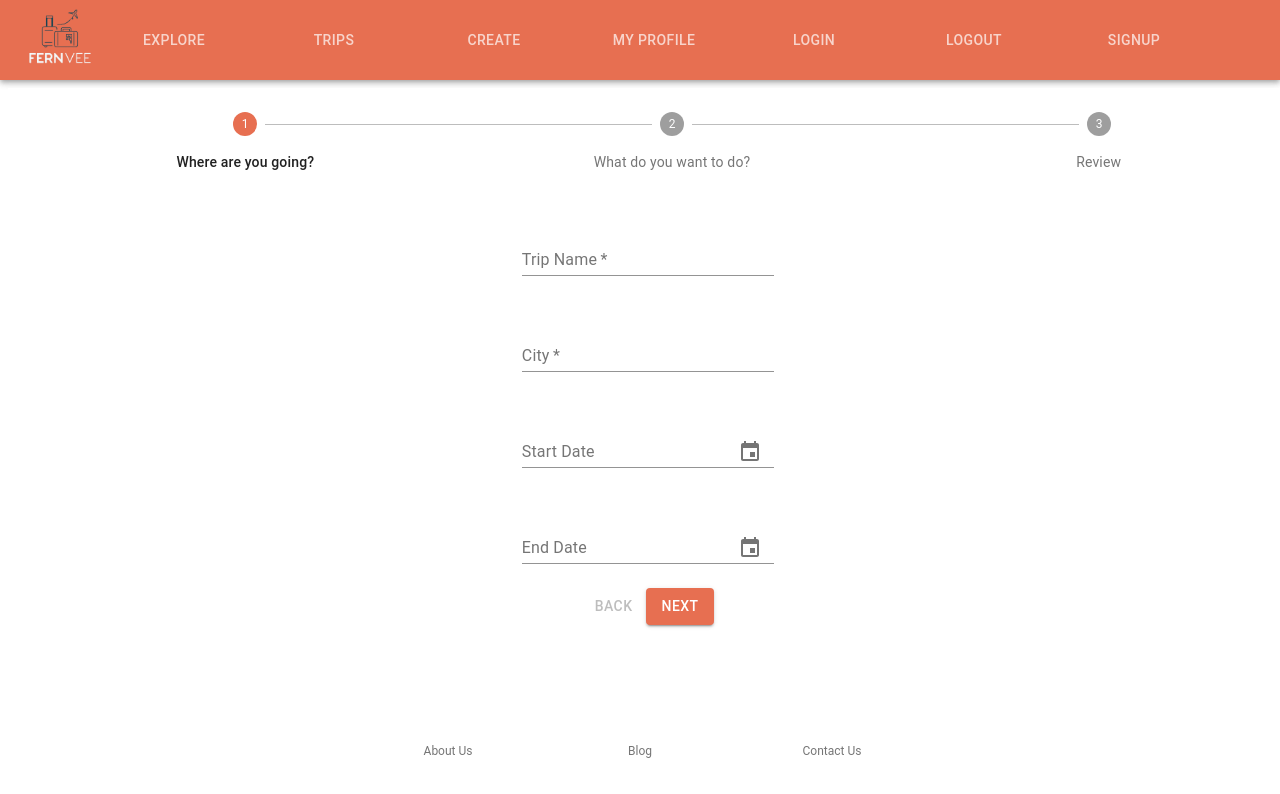
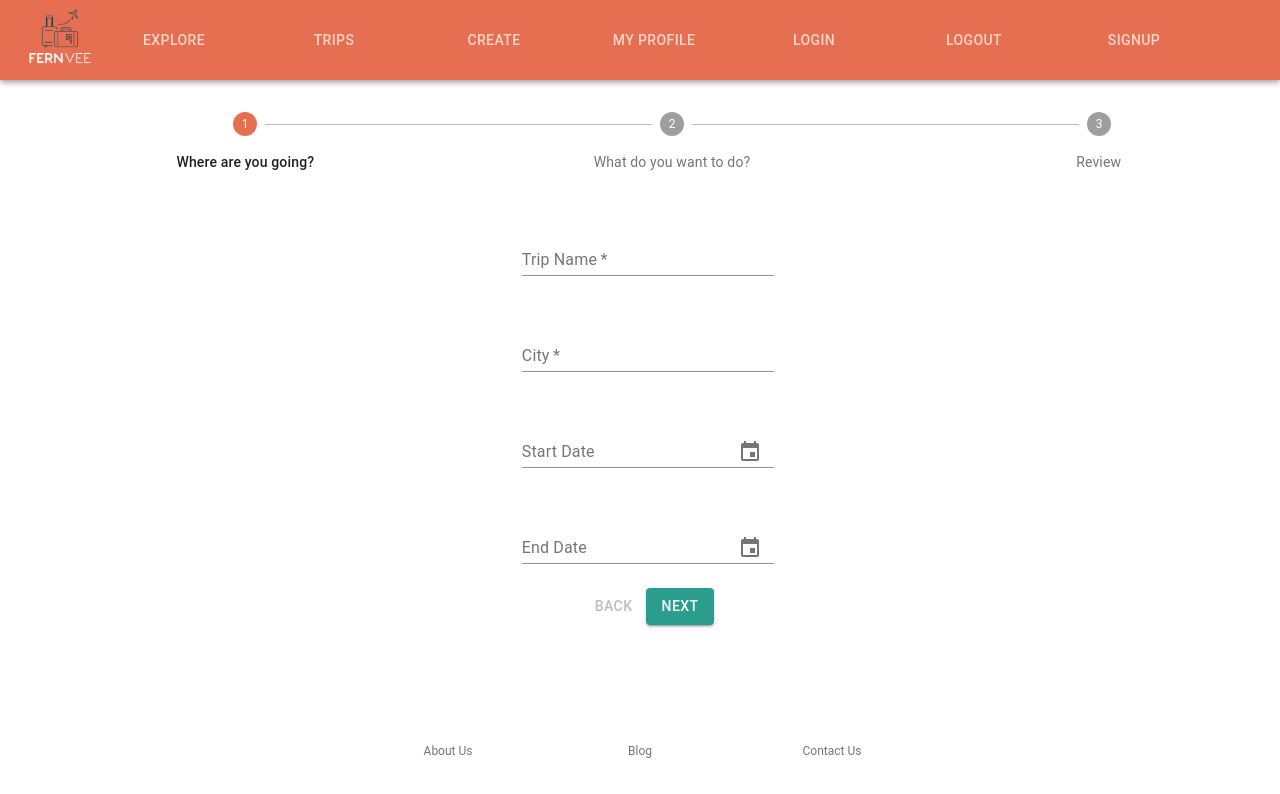
Before and after one commit to aleksa-ai/Fernvee, a React (Create React App) app in the folder client/: page /create in a window 1280 px wide. Shown: the top 794 px of the page. Built offline with nearby package versions, Linux system fonts and the light colour scheme.

Commit message:
Add redirect to trips when complete making itinerary

```diff
--- a/client/src/components/Itinerary.jsx
+++ b/client/src/components/Itinerary.jsx
@@ -1,10 +1,12 @@
 import React, { useState } from "react";
+
+import { Redirect } from "react-router-dom";
+
 import { makeStyles } from "@material-ui/core/styles";
 import Button from "@material-ui/core/Button";
 import Stepper from "@material-ui/core/Stepper";
 import Step from "@material-ui/core/Step";
 import StepLabel from "@material-ui/core/StepLabel";
-
 
 import DayList from "./DayList";
 import TripForm from "./TripForm";
@@ -56,10 +58,6 @@ export default function Itinerary(props) {
     setActiveStep((prevActiveStep) => prevActiveStep - 1);
   };
 
-  const handleReset = () => {
-    setActiveStep(0);
-  };
-
   function getStepContent(stepIndex) {
     switch (stepIndex) {
       case 0:
@@ -90,8 +88,7 @@ export default function Itinerary(props) {
       <div>
         {activeStep === steps.length ? (
           <div>
-            All steps completed
-            <Button onClick={handleReset}>Reset</Button>
+            <Redirect to="/trips" />
           </div>
         ) : (
           <div>
@@ -104,7 +101,11 @@ export default function Itinerary(props) {
               >
                 Back
               </Button>
-              <Button variant="contained" color="primary" onClick={handleNext}>
+              <Button
+                variant="contained"
+                color="secondary"
+                onClick={handleNext}
+              >
                 {activeStep === steps.length - 1 ? "Finish" : "Next"}
               </Button>
             </div>
```
